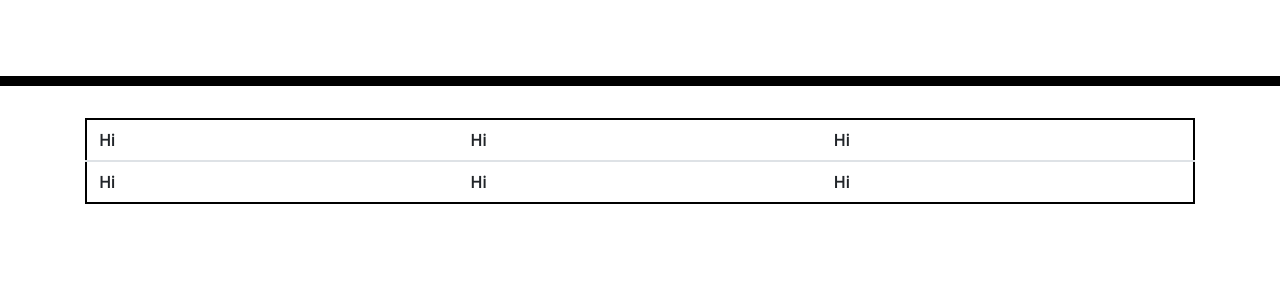
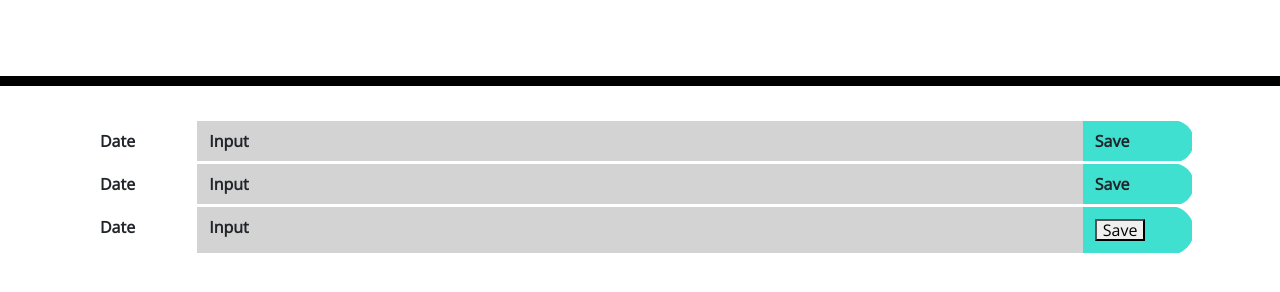
Before and after one commit to Keerbi12/day-planner, a plain HTML site: page index.html in a window 1280 px wide. Shown: the part 182-474 px from the top of the page. Drawn offline with nearby package versions, Linux system fonts and the light colour scheme.

Commit message:
table styling.

```diff
--- a/Assets/css/style.css
+++ b/Assets/css/style.css
@@ -73,5 +73,24 @@ textarea {
 /* Table CSS */
 
 .table {
-  border: 2px solid black;
+  overflow: hidden;
 }
+
+.table, tr {
+  border: 3px solid white;
+}
+
+.tDate {
+  background-color: none;
+  width: 10%;
+}
+
+.tInput {
+  background-color: lightgrey;
+}
+
+.tSave {
+  border-radius: 0 2rem 2rem 0;
+  background-color: turquoise;
+  width: 10%;
+}
--- a/index.html
+++ b/index.html
@@ -32,20 +32,24 @@
       <!-- Timeblocks go here -->
       <!-- Using bootstrap table -->
       <table class="table">
-        <thead>
-          <tr>
-            <th>Hi</th>
-            <th>Hi</th>
-            <th>Hi</th>
-          </tr>
-        </thead>
-        <tbody>
-          <tr>
-            <th>Hi</th>
-            <th>Hi</th>
-            <th>Hi</th>
-          </tr>
-        </tbody>
+      <tbody id="tableHere">
+      <!-- Will use script.js to create table elements here -->
+        <tr>
+          <th class=tDate>Date</th>
+          <th class=tInput>Input</th>
+          <th class=tSave>Save</th>
+        </tr>
+        <tr>
+          <th class=tDate>Date</th>
+          <th class=tInput>Input</th>
+          <th class=tSave>Save</th>
+        </tr>
+        <tr>
+          <th class=tDate>Date</th>
+          <th class=tInput>Input</th>
+          <th class=tSave><button>Save</button></th>
+        </tr>
+      </tbody>
       </table>
     </div>
 
```
